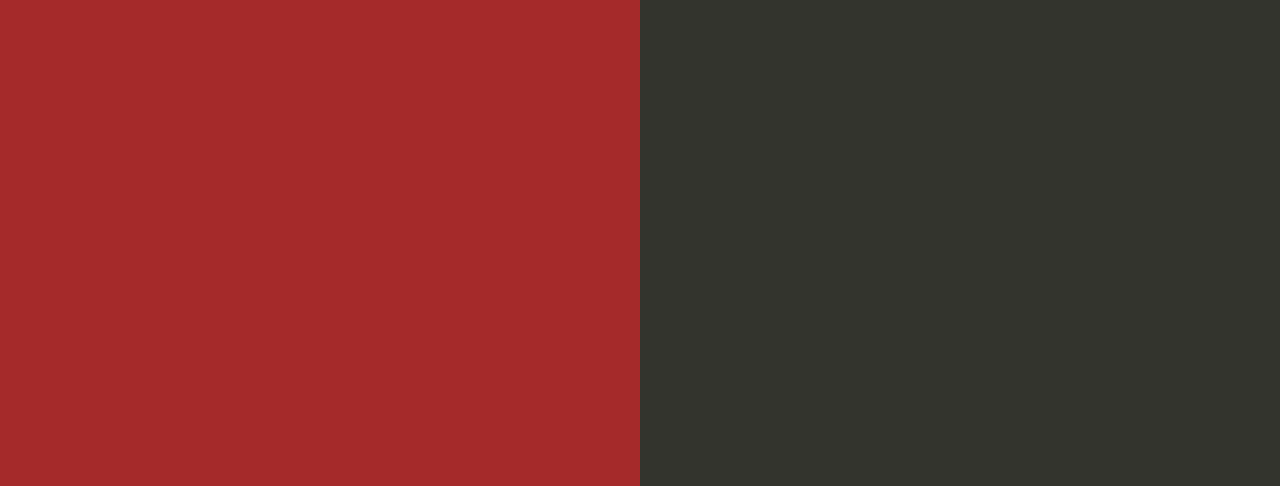
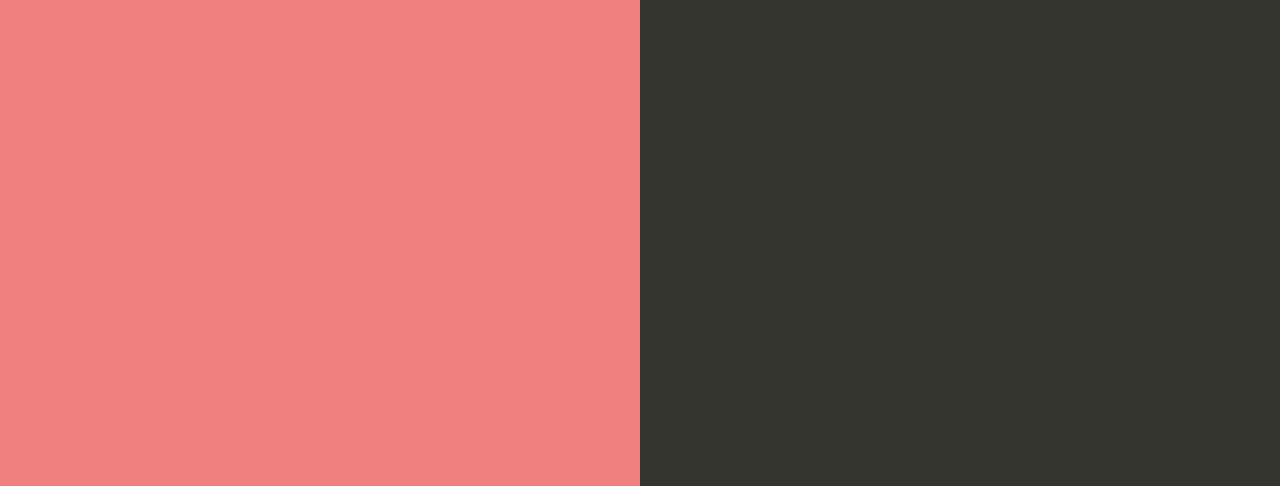
Before and after one commit to hakoru1a/dva-repo-express-js-sample-app, a website: page index.html in a window 1280 px wide. Shown: the part 314-800 px from the top of the page. Drawn offline with Linux system fonts and the light colour scheme.

Commit message:
change color

```diff
--- a/index.html
+++ b/index.html
@@ -35,7 +35,7 @@
 
         text-align: right;
         padding-top: 11em;
-        background-color: brown;
+        background-color: lightcoral;
 
       }
       .textColumn p {
```
